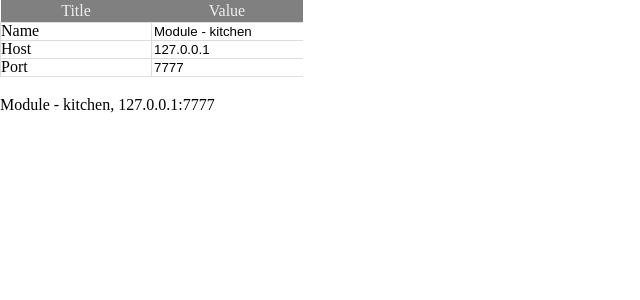
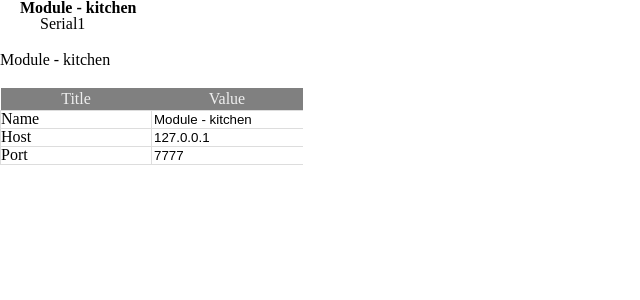
Before and after one commit to padcom/aplaster-ng, a Vue app in the folder configurator/: page / in a window 1280 px wide. Shown: the top 300 px of the page, without its empty margins (0-640 px from the left). Built offline with nearby package versions, Linux system fonts and the light colour scheme.

Commit message:
Added configuration tree view with item selection

```diff
--- a/configurator/src/App.vue
+++ b/configurator/src/App.vue
@@ -1,48 +1,31 @@
 <template>
   <div id="app">
-    <property-editor
-      :properties="data.type.props"
-      :data="data"
-    />
-    <p style="margin-top: 20px">{{data.name}}, {{ data.host }}:{{data.port}}</p>
+    <config-tree-view :config="config" :selected="currentItem" @item-selected="selectConfigElement($event)" />
+    <p style="margin: 20px 0">{{currentItem.name}}</p>
+    <property-editor :properties="currentItem.type.props" :data="currentItem" />
   </div>
 </template>
 
 <script>
+import { config } from './config'
 import PropertyEditor from './components/PropertyEditor'
-
-const Module = {
-  props: {
-    name: {
-      title: 'Name',
-      type: 'string'
-    },
-    host: {
-      title: 'Host',
-      type: 'string'
-    },
-    port: {
-      title: 'Port',
-      type: 'number',
-      min: 1024,
-      max: 65535
-    }
-  }
-}
+import ConfigTreeView from './components/ConfigTreeView'
 
 export default {
   name: 'app',
   components: {
-    PropertyEditor
+    PropertyEditor,
+    ConfigTreeView
   },
   data() {
     return {
-      data: {
-        type: Module,
-        name: 'Module - kitchen',
-        host: '127.0.0.1',
-        port: 7777
-      }
+      config,
+      currentItem: config.modules[0]
+    }
+  },
+  methods: {
+    selectConfigElement(e) {
+      this.currentItem = e
     }
   }
 }
@@ -70,6 +53,7 @@ time, mark, audio, video {
   font: inherit;
   vertical-align: baseline;
 }
+
 article, aside, details, figcaption, figure,
 footer, header, hgroup, menu, nav, section {
   display: block;
--- /dev/null
+++ b/configurator/src/components/ConfigTreeView.vue
@@ -0,0 +1,54 @@
+<template>
+  <div>
+    <ul class="modules">
+      <li v-for="module in config.modules" class="module">
+        <label @click="selectItem(module)" :class="{ selected: isItemSelected(module) }">{{module.name}}</label>
+        <ul class="components">
+          <li v-for="component in module.components" class="component">
+            <label @click="selectItem(component)" :class="{ selected: isItemSelected(component) }">{{component.name}}</label>
+          </li>
+        </ul>
+      </li>
+    </ul>
+  </div>
+</template>
+
+<script>
+export default {
+  name: 'config-tree-view',
+  props: {
+    config: { type: Object },
+    selected: { type: Object }
+  },
+  data() {
+    return {
+      selectedItem: this
+    }
+  },
+  mounted() {
+    this.selectedItem = this.selected
+  },
+  methods: {
+    selectItem(item) {
+      this.selectedItem = item
+      this.$emit('item-selected', item)
+    },
+    isItemSelected(item) {
+      return this.selectedItem === item
+    }
+  }
+}
+</script>
+
+<style scoped>
+li label {
+  cursor: pointer;
+}
+ul {
+  list-item-style: disc;
+  padding-left: 20px;
+}
+label.selected {
+  font-weight: bold;
+}
+</style>
--- /dev/null
+++ b/configurator/src/config.js
@@ -0,0 +1,68 @@
+const Module = {
+  props: {
+    name: {
+      title: 'Name',
+      type: 'string'
+    },
+    host: {
+      title: 'Host',
+      type: 'string'
+    },
+    port: {
+      title: 'Port',
+      type: 'number',
+      min: 1024,
+      max: 65535
+    }
+  }
+}
+
+const RS232 = {
+  props: {
+    name: {
+      title: 'Name',
+      type: 'string'
+    },
+    baudrate: {
+      title: 'Baudrate',
+      type: 'number',
+      min: 9600,
+      max: 115200
+    },
+    bits: {
+      title: 'Data bits',
+      type: 'number',
+      min: 7,
+      max: 8
+    },
+    parity: {
+      title: 'Parity',
+      type: 'number',
+      min: 0,
+      max: 1
+    },
+    stop: {
+      title: 'Stop bits',
+      type: 'number',
+      min: 1,
+      max: 2
+    }
+  }
+}
+
+export const config = {
+  modules: [ {
+    type: Module,
+    name: 'Module - kitchen',
+    host: '127.0.0.1',
+    port: 7777,
+    components: [ {
+      type: RS232,
+      name: 'Serial1',
+      baudrate: 19200,
+      bits: 8,
+      parity: 0,
+      stop: 1
+    } ]
+  } ]
+}
```
